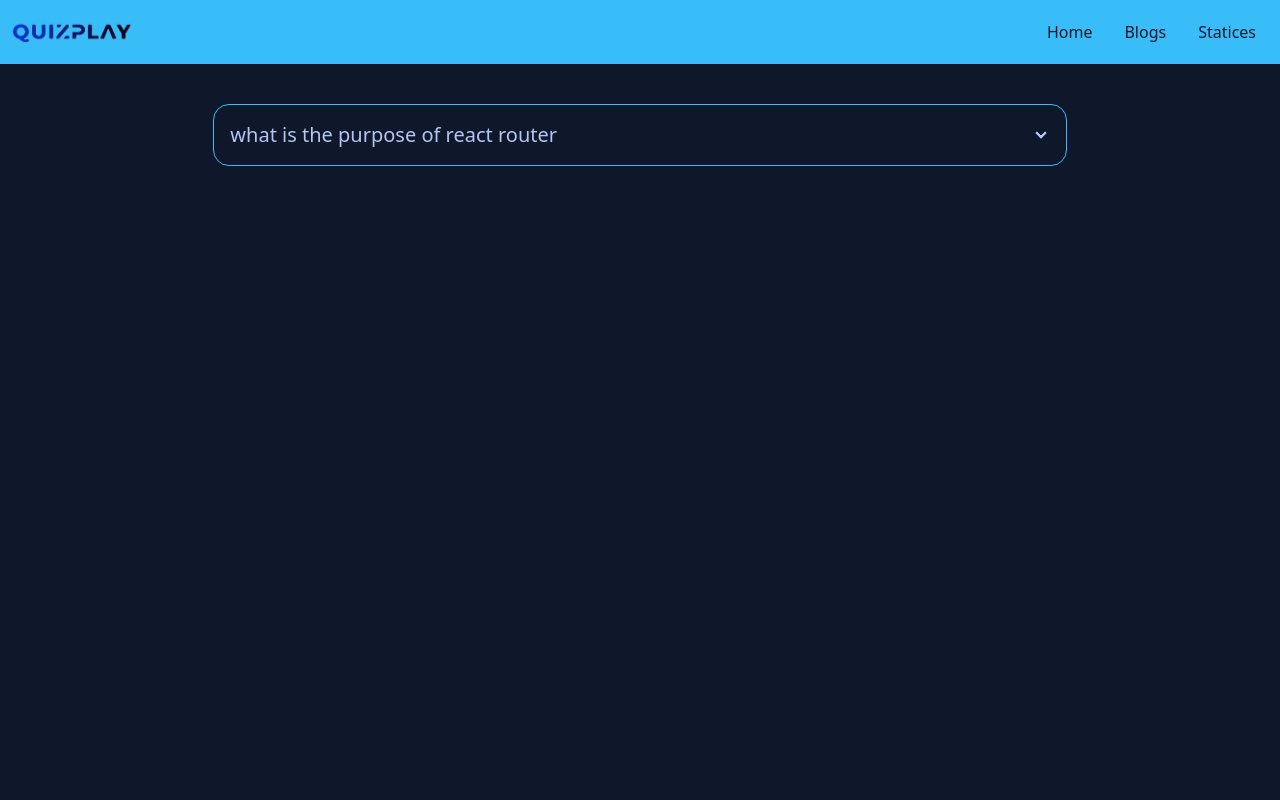
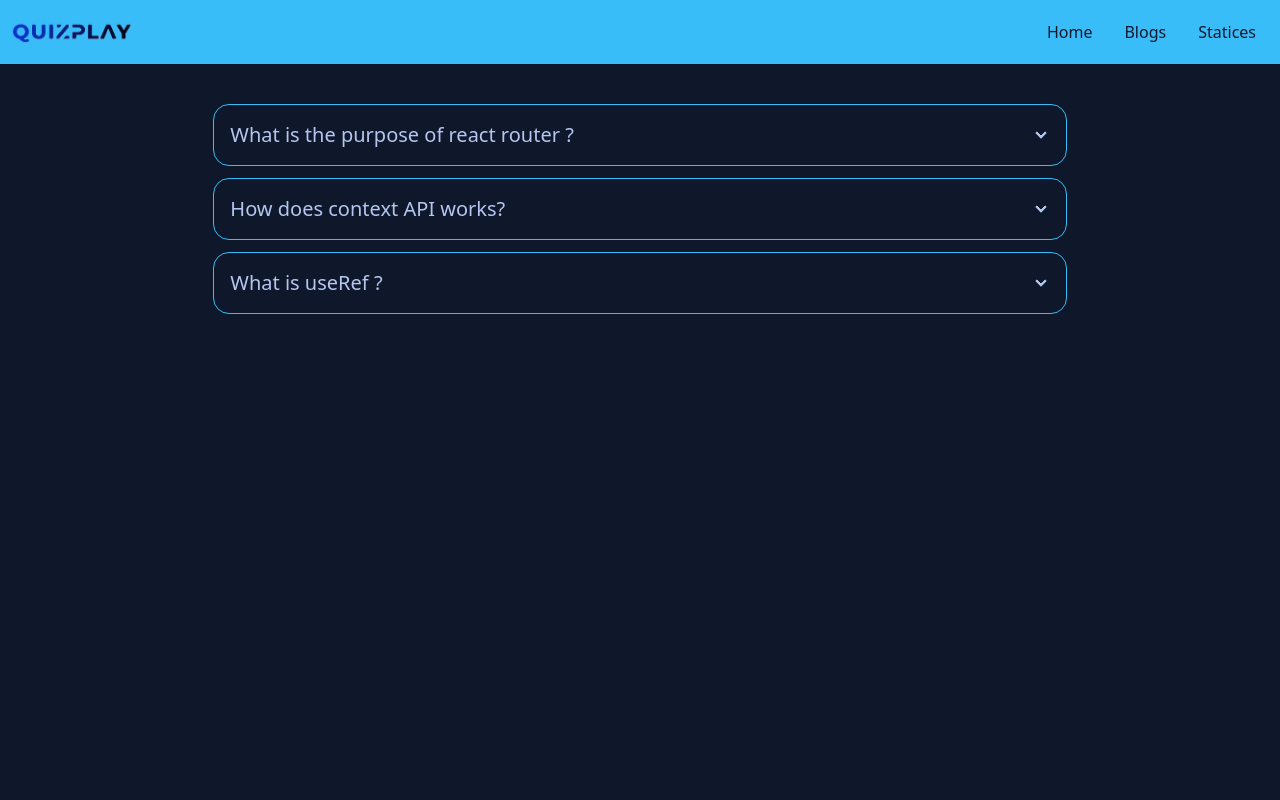
Before and after one commit to MD-obaidul-hasan/b6-quiz-crackerz-MD-obaidul-hasan, a React (Create React App) app: page /blogs in a window 1280 px wide. Shown: the top 800 px of the page. Built offline with nearby package versions, Linux system fonts and the light colour scheme; the HTML template or start-up script is replaced by a standard one.

Commit message:
add blogs

```diff
--- a/src/pages/Blogs/Blogs.js
+++ b/src/pages/Blogs/Blogs.js
@@ -3,14 +3,34 @@ import React from 'react';
 const Blogs = () => {
     return (
         <div className='min-h-screen w-full lg:w-8/12 mx-auto mt-10'>
-            <div tabIndex={0} className="collapse collapse-arrow border border-primary bg-base-100 rounded-box">
+
+            <div tabIndex={0} className="collapse collapse-arrow border border-primary bg-base-100 rounded-box my-3">
                 <div className="collapse-title text-xl font-medium">
-                what is the purpose of react router
+                    What is the purpose of react router ?
                 </div>
                 <div className="collapse-content">
-                    <p>tabIndex={0} attribute is necessary to make the div focusable</p>
+                    <p>React Router plays an important role to display multiple views in a single page application. Without React Router, it is not possible to display multiple views in React applications. Most of the social media websites like Facebook, Instagram uses React Router for rendering multiple views</p>
                 </div>
             </div>
+
+            <div tabIndex={0} className="collapse collapse-arrow border border-primary bg-base-100 rounded-box my-3">
+                <div className="collapse-title text-xl font-medium">
+                    How does context API works?
+                </div>
+                <div className="collapse-content">
+                    <p>The React Context API is a way for a React app to effectively produce global variables that can be passed around. This is the alternative to "prop drilling" or moving props from grandparent to child to parent, and so on.</p>
+                </div>
+            </div>
+
+            <div tabIndex={0} className="collapse collapse-arrow border border-primary bg-base-100 rounded-box my-3">
+                <div className="collapse-title text-xl font-medium">
+                    What is useRef ?
+                </div>
+                <div className="collapse-content">
+                    <p>useRef is like a “box” that can hold a mutable value in its .current property. You might be familiar with refs primarily as a way to access the DOM. If you pass a ref object to React, React will set its .current property to the corresponding DOM node whenever that node changes.</p>
+                </div>
+            </div>
+
         </div>
     );
 };
```
